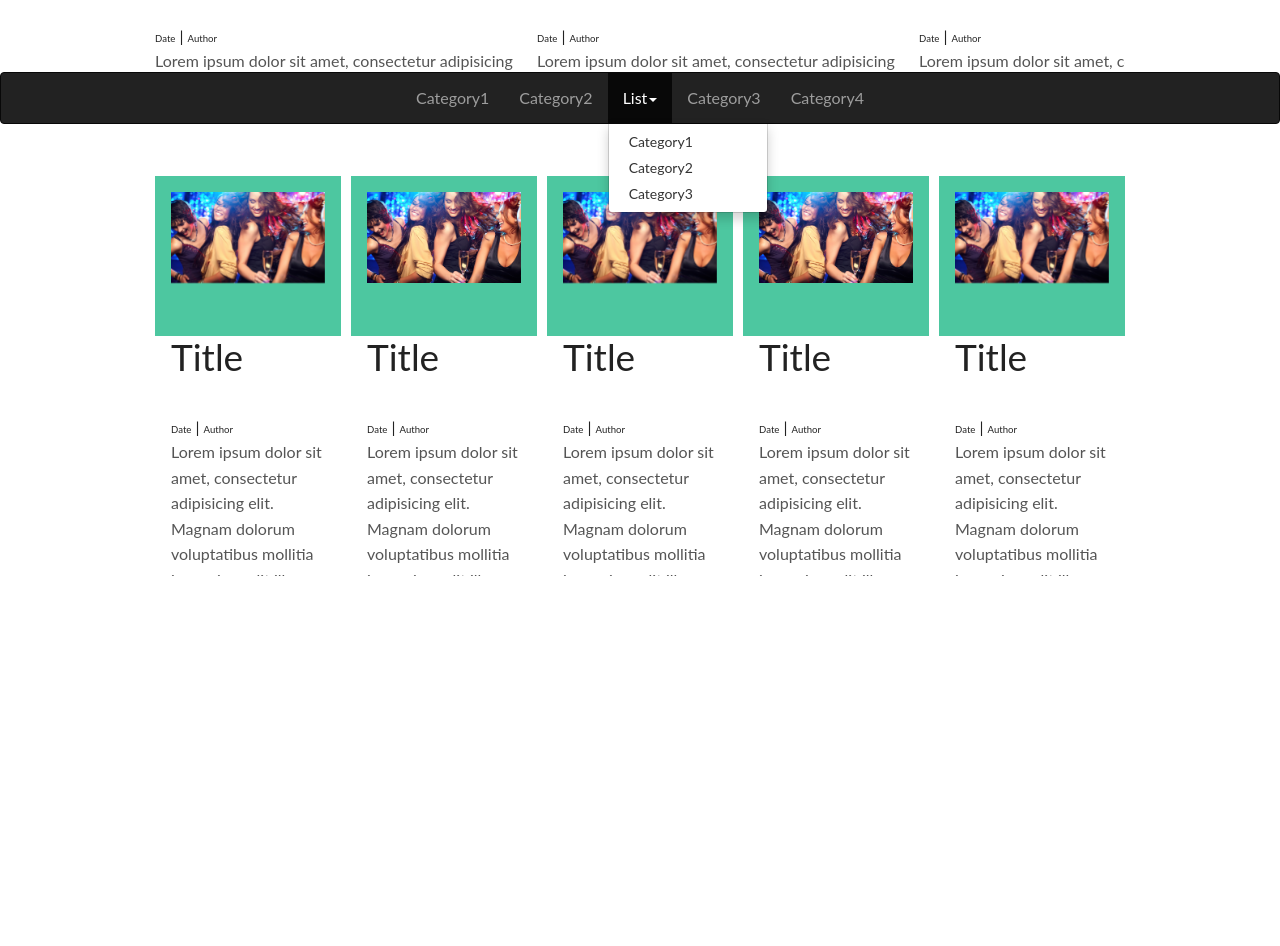
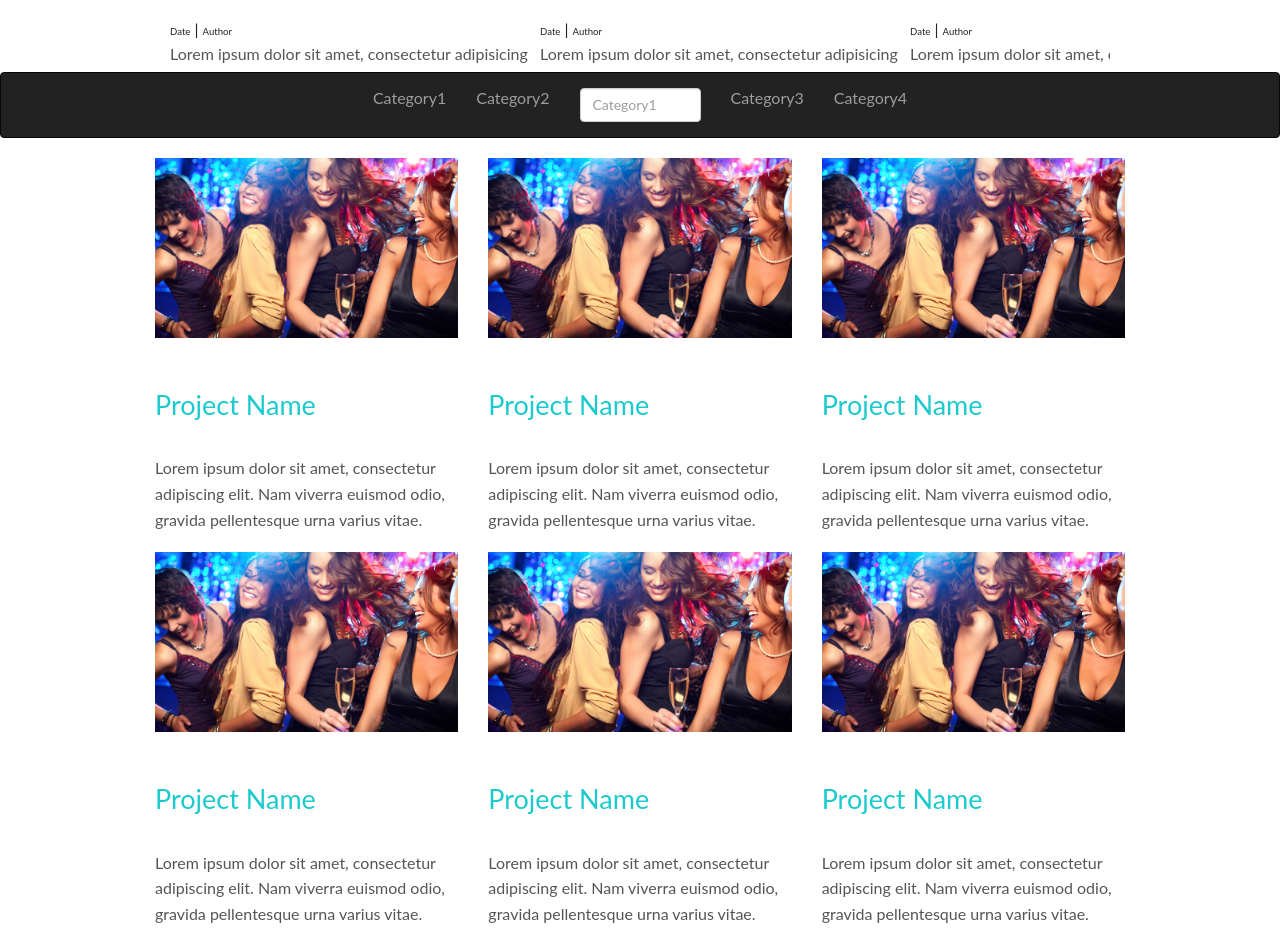
Before and after one commit to izzycode/BlogLayout, a plain HTML site: page test.html in a window 1280 px wide. Shown: the part 400-1346 px from the top of the page. Before the commit the page ends 1008 px from the top, so only its background shows below. Drawn offline with Linux system fonts and the light colour scheme.

Commit message:
Add select-picker for categories"

```diff
--- a/test.html
+++ b/test.html
@@ -61,10 +61,10 @@
       </div>
     </nav>
 
-    <section id="featured-posts">
+    <div class="container">
+      <div class="row">
 
-
-      <div class="row">
+        <section id="featured-posts" class="col-lg-12">
           <div class="large-12 columns">
             <div class="owl-carousel owl-theme">
 
@@ -104,7 +104,6 @@
                   <p>Lorem ipsum dolor sit amet, consectetur adipisicing elit. Magnam dolorum voluptatibus mollitia ipsum impedit illo error consequatur voluptas alias iusto, laborum in iste. Inventore ea in eaque, tempora minima rem!</p>
                 </div>
               </div>
-          </div>
 
               <style>
                 .owl-item {
@@ -112,28 +111,12 @@
                 }
               </style>
 
-          <script>
-            $(document).ready(function() {
-              $('.owl-carousel').owlCarousel({
-                items: 5,
-                loop: true,
-                margin: 10,
-                merge: true,
-                responsive: {
-                  678: {
-                    mergeFit: true
-                  },
-                  1000: {
-                    mergeFit: false
-                  }
-                }
-              });
-            })
-          </script>
             </div>
           </div>
+        </section>
 
-    </section>
+      </div>
+    </div>
 
     <style>
       #categories-content {
@@ -149,13 +132,19 @@
           <ul class="nav navbar-nav">
             <li><a href="#">Category1</a></li>
             <li><a href="#">Category2</a></li>
-            <li class="dropdown open">
-              <a href="#" class="dropdown-toggle" data-toggle="dropdown" role="button" aria-haspopup="true" aria-expanded="true">List<span class="caret"></span></a>
-              <ul class="dropdown-menu">
-                <li><a href="#">Category1</a></li>
-                <li><a href="#">Category2</a></li>
-                <li><a href="#">Category3</a></li>
-              </ul>
+
+            <li id="categories-selector">
+              <div class="form-group">
+                <select class="form-control navbar-text">
+                  <option value="1">Category1</option>
+                  <option value="2">Category2</option>
+                  <option value="3">Category3</option>
+                  <option value="3">---------</option>
+                  <option value="3">Category4</option>
+                  <option value="3">Category5</option>
+                  <option value="4">Category6</option>
+                </select>
+              </div>
             </li>
             <li><a href="#">Category3</a></li>
             <li><a href="#">Category4</a></li>
@@ -164,52 +153,82 @@
       </nav>
     </aside>
 
-    <main id="recent-posts">
-      <!--  Demos -->
-      <section id="demos">
+
+
+
+    <div class="container">
       <div class="row">
-          <div class="large-12 columns">
-            <div class="owl-carousel owl-theme">
+        <main id="recent-posts" class="col-lg-12">
 
-              <div class="item" data-merge="1">
-                <div class="recent-post">
-                  <img src="assets/images/test-image.jpg" alt="" title="">
-                  <h2>Title</h2>
-                  <small>Date</small> |
-                  <small>Author</small>
-                  <p>Lorem ipsum dolor sit amet, consectetur adipisicing elit. Magnam dolorum voluptatibus mollitia ipsum impedit illo error consequatur voluptas alias iusto, laborum in iste. Inventore ea in eaque, tempora minima rem!</p>
+          <!-- Projects Row -->
+          <div class="row">
+            <div class="col-md-4 portfolio-item">
+              <a href="#">
+                <img class="img-responsive" src="assets/images/test-image.jpg" alt="">
+              </a>
+              <h3>
+                <a href="#">Project Name</a>
+              </h3>
+              <p>Lorem ipsum dolor sit amet, consectetur adipiscing elit. Nam viverra euismod odio, gravida pellentesque urna varius vitae.</p>
+            </div>
+            <div class="col-md-4 portfolio-item">
+              <a href="#">
+                <img class="img-responsive" src="assets/images/test-image.jpg" alt="">
+              </a>
+              <h3>
+                <a href="#">Project Name</a>
+              </h3>
+              <p>Lorem ipsum dolor sit amet, consectetur adipiscing elit. Nam viverra euismod odio, gravida pellentesque urna varius vitae.</p>
+            </div>
+            <div class="col-md-4 portfolio-item">
+              <a href="#">
+                <img class="img-responsive" src="assets/images/test-image.jpg" alt="">
+              </a>
+              <h3>
+                <a href="#">Project Name</a>
+              </h3>
+              <p>Lorem ipsum dolor sit amet, consectetur adipiscing elit. Nam viverra euismod odio, gravida pellentesque urna varius vitae.</p>
             </div>
           </div>
-              <div class="item" data-merge="1">
-                <div class="recent-post">
-                  <img src="assets/images/test-image.jpg" alt="" title="">
-                  <h2>Title</h2>
-                  <small>Date</small> |
-                  <small>Author</small>
-                  <p>Lorem ipsum dolor sit amet, consectetur adipisicing elit. Magnam dolorum voluptatibus mollitia ipsum impedit illo error consequatur voluptas alias iusto, laborum in iste. Inventore ea in eaque, tempora minima rem!</p>
+          <div class="row">
+            <div class="col-md-4 portfolio-item">
+              <a href="#">
+                <img class="img-responsive" src="assets/images/test-image.jpg" alt="">
+              </a>
+              <h3>
+                <a href="#">Project Name</a>
+              </h3>
+              <p>Lorem ipsum dolor sit amet, consectetur adipiscing elit. Nam viverra euismod odio, gravida pellentesque urna varius vitae.</p>
             </div>
+            <div class="col-md-4 portfolio-item">
+              <a href="#">
+                <img class="img-responsive" src="assets/images/test-image.jpg" alt="">
+              </a>
+              <h3>
+                <a href="#">Project Name</a>
+              </h3>
+              <p>Lorem ipsum dolor sit amet, consectetur adipiscing elit. Nam viverra euismod odio, gravida pellentesque urna varius vitae.</p>
             </div>
-              <div class="item" data-merge="1">
-                <div class="recent-post">
-                  <img src="assets/images/test-image.jpg" alt="" title="">
-                  <h2>Title</h2>
-                  <small>Date</small> |
-                  <small>Author</small>
-                  <p>Lorem ipsum dolor sit amet, consectetur adipisicing elit. Magnam dolorum voluptatibus mollitia ipsum impedit illo error consequatur voluptas alias iusto, laborum in iste. Inventore ea in eaque, tempora minima rem!</p>
-                </div>
-              </div>
-              <div class="item" data-merge="1">
-                <div class="recent-post">
-                  <img src="assets/images/test-image.jpg" alt="" title="">
-                  <h2>Title</h2>
-                  <small>Date</small> |
-                  <small>Author</small>
-                  <p>Lorem ipsum dolor sit amet, consectetur adipisicing elit. Magnam dolorum voluptatibus mollitia ipsum impedit illo error consequatur voluptas alias iusto, laborum in iste. Inventore ea in eaque, tempora minima rem!</p>
-                </div>
+            <div class="col-md-4 portfolio-item">
+              <a href="#">
+                <img class="img-responsive" src="assets/images/test-image.jpg" alt="">
+              </a>
+              <h3>
+                <a href="#">Project Name</a>
+              </h3>
+              <p>Lorem ipsum dolor sit amet, consectetur adipiscing elit. Nam viverra euismod odio, gravida pellentesque urna varius vitae.</p>
             </div>
           </div>
 
+        </main>
+      </div><!-- /.row -->
+    </div><!-- /.container -->
+
+
       <style>
+        #categories-selector {
+          padding: 0 30px 0 0;
+        }
         .owl-item {
           height: 50vh;
         }
@@ -236,11 +255,6 @@
           });
         })
       </script>
-          </div>
-        </div>
-      </section>
-
-    </main>
 
     <!-- Load Scripts -->
     <script type="text/javascript" src="https://izzycode.github.io/BlogLayout/assets/js/jquery-3.1.1.js"></script>
```
Lines whose indentation alone changed are shown as unchanged.
